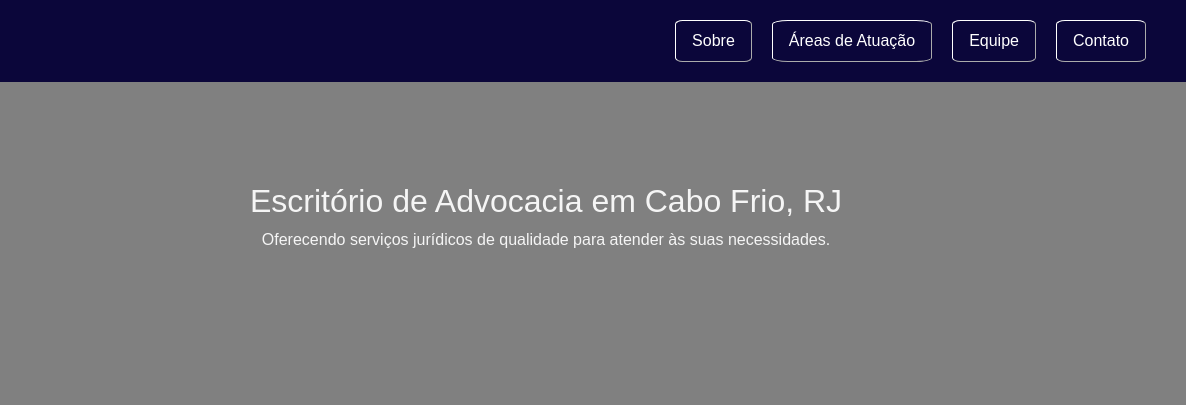
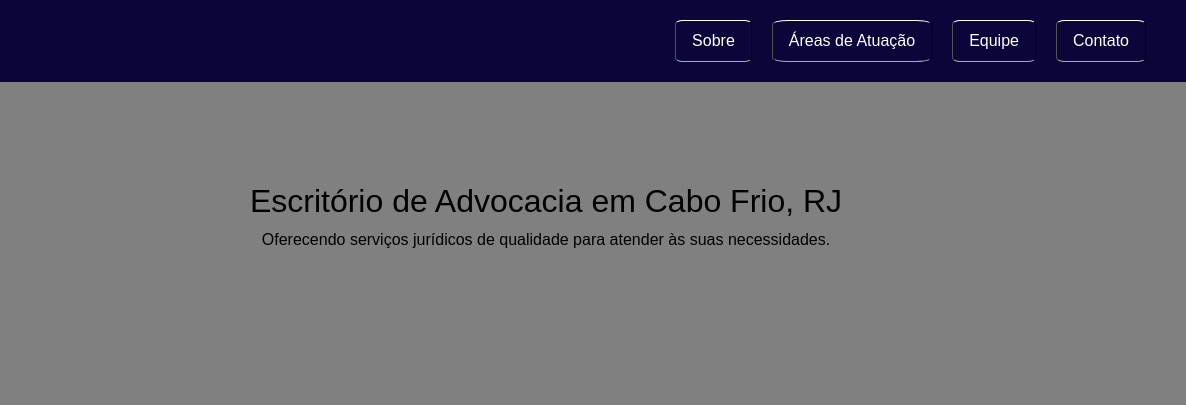
Before and after one commit to alvnhost/projeto1, a plain HTML site: page index.html in a window 1280 px wide. Shown: the top 405 px of the page, 94-1280 px from the left. Drawn offline with nearby package versions, Linux system fonts and the light colour scheme.

Commit message:
Atualização do código HTML

```diff
--- a/style.css
+++ b/style.css
@@ -28,7 +28,7 @@ nav ul li a {
     text-decoration: none;
     border: outset 1px rgb(255, 255, 255);
     border-radius: 10%;
-    border-inline-color: rgb(255, 255, 255);
+    border-inline-color: rgb(0, 0, 0);
 
 }
 
@@ -43,7 +43,7 @@ nav ul li a {
 .banner {
     background-image: url('banner.jpg');
     background-size: cover;
-    color: #f5f5f5;
+    color: #000000;
     padding: 100px;
     text-align: center;
 }
```
